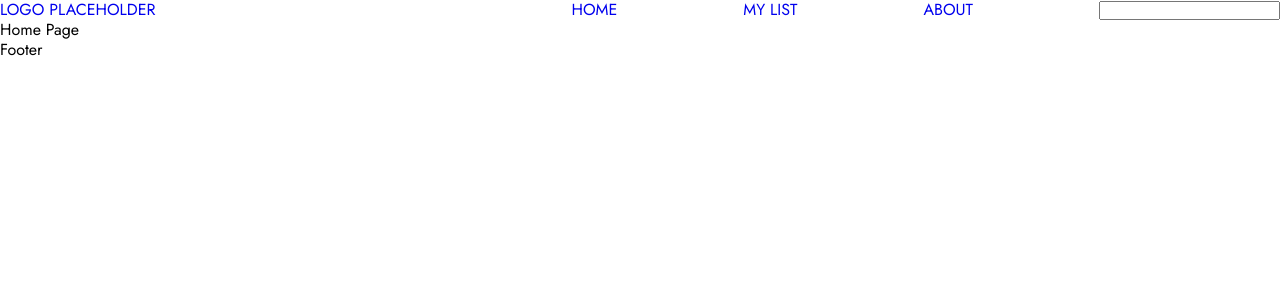
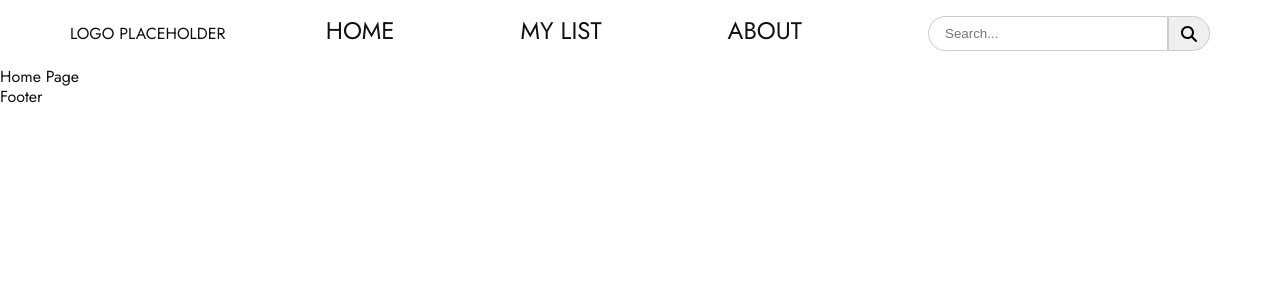
Before and after one commit to allankchow/showboat, a React (Vite) app: page / in a window 1280 px wide. Shown: the top 300 px of the page. Built offline with nearby package versions, Linux system fonts and the light colour scheme.

Commit message:
Add desktop header styling

```diff
--- a/package.json
+++ b/package.json
@@ -10,6 +10,9 @@
     "preview": "vite preview"
   },
   "dependencies": {
+    "@fortawesome/free-regular-svg-icons": "^6.5.1",
+    "@fortawesome/free-solid-svg-icons": "^6.5.1",
+    "@fortawesome/react-fontawesome": "^0.2.0",
     "@reduxjs/toolkit": "^2.1.0",
     "react": "^18.2.0",
     "react-dom": "^18.2.0",
--- a/src/components/Nav.jsx
+++ b/src/components/Nav.jsx
@@ -1,9 +1,11 @@
 import { NavLink } from 'react-router-dom';
+import { FontAwesomeIcon } from '@fortawesome/react-fontawesome';
+import { faMagnifyingGlass } from "@fortawesome/free-solid-svg-icons";
 
 const Nav = () => {
 
     return (
-        <nav>
+        <nav className='siteNavigation'>
             <ul>
                 {/* Nav links */}
                 <li><NavLink to="/">HOME</NavLink></li>
@@ -12,7 +14,12 @@ const Nav = () => {
 
                 {/* Search input */}
                 <form className="searchInput">
-                    <input type="text" id="searchInput" name="searchInput" />
+                    <div className='searchInputContainer'>
+                        <input type="text" id="searchInput" name="searchInput" placeholder='Search...'/>
+                        <button type="submit">
+                            <FontAwesomeIcon icon={faMagnifyingGlass} />
+                        </button>
+                    </div>
                 </form>
             </ul>
         </nav>
--- a/src/scss/base/_typography.scss
+++ b/src/scss/base/_typography.scss
@@ -1,7 +1,7 @@
 @use '../base/variables' as *;
 
 body {
-    color: black;
+    color: $secondary-colour;
     font-family: $font;
     line-height: $line-height;
 }
--- a/src/scss/components/_header.scss
+++ b/src/scss/components/_header.scss
@@ -1,6 +1,8 @@
 @use '../base/variables' as *;
 @use '../utilities/mixins' as *;
+@use '../utilities/functions' as *;
 
 header {
-    @include flex-row(space-between, center);
+    @include flex-row(space-between, center, $padding);
+    padding: $padding rem(70);
 }
--- a/src/scss/components/_links.scss
+++ b/src/scss/components/_links.scss
@@ -1,3 +1,5 @@
+@use '../base/variables' as *;
+
 a,
 a:link,
 a:visited,
@@ -5,3 +7,8 @@ a:hover,
 a:active {
     text-decoration: none;
 }
+
+a,
+a:visited {
+    color: $secondary-colour;
+}
--- a/src/scss/components/_nav.scss
+++ b/src/scss/components/_nav.scss
@@ -7,4 +7,39 @@ nav {
     ul {
         @include flex-row($gap: rem(126));
     }
+
+    li {
+        font-size: rem(24);
+    }
+
+    .searchInputContainer {
+        $searchInputHeight: 35;
+
+        @include flex-row($align-items: center);
+
+        input {
+            width: rem(240);
+            height: rem($searchInputHeight);
+            border: 1px solid #ccc;
+            border-radius: calc(rem($searchInputHeight) / 2) 0 0 calc(rem($searchInputHeight) / 2);
+            padding: $padding;
+            background-color: $tertiary-colour;
+
+        }
+
+        input:focus {
+            outline: none;
+        }
+
+        button {
+            cursor: pointer;
+            @include flex-row(center, center);
+            height: rem($searchInputHeight);
+            padding: 12px;
+            font-size: rem(16);
+            border: 1px solid #ccc;
+            border-radius: 0 calc(rem($searchInputHeight) / 2) calc(rem($searchInputHeight) / 2) 0;
+        }
+    }
+
 }
```
Also changed, not shown: src/components/Header.jsx (+0 -25 lines), 1 other file (tests, documents, lock files or other folders).
